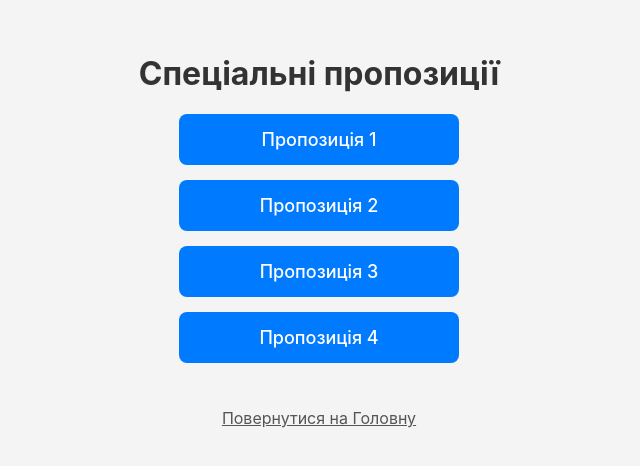
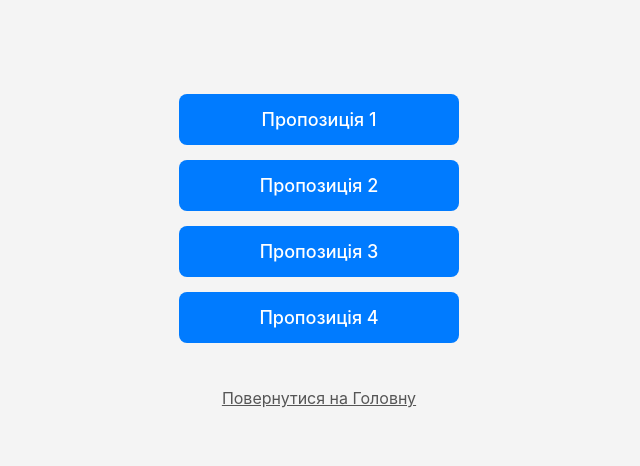
Before and after one commit to GoncharovDmitro/kursova, a plain HTML site: page index.html in a window 1280 px wide. Shown: the part 110-576 px from the top of the page, without its empty margins (321-961 px from the left). Drawn offline with Linux system fonts and the light colour scheme.

Commit message:
Update index.html

```diff
--- a/index.html
+++ b/index.html
@@ -66,7 +66,7 @@
 
     <div class="button-container">
 
-        <h1>Спеціальні пропозиції</h1>
+        <h1></h1>
 
         <a href="Курсова Web\login.html" class="button-link">Пропозиція 1</a>
 
```
